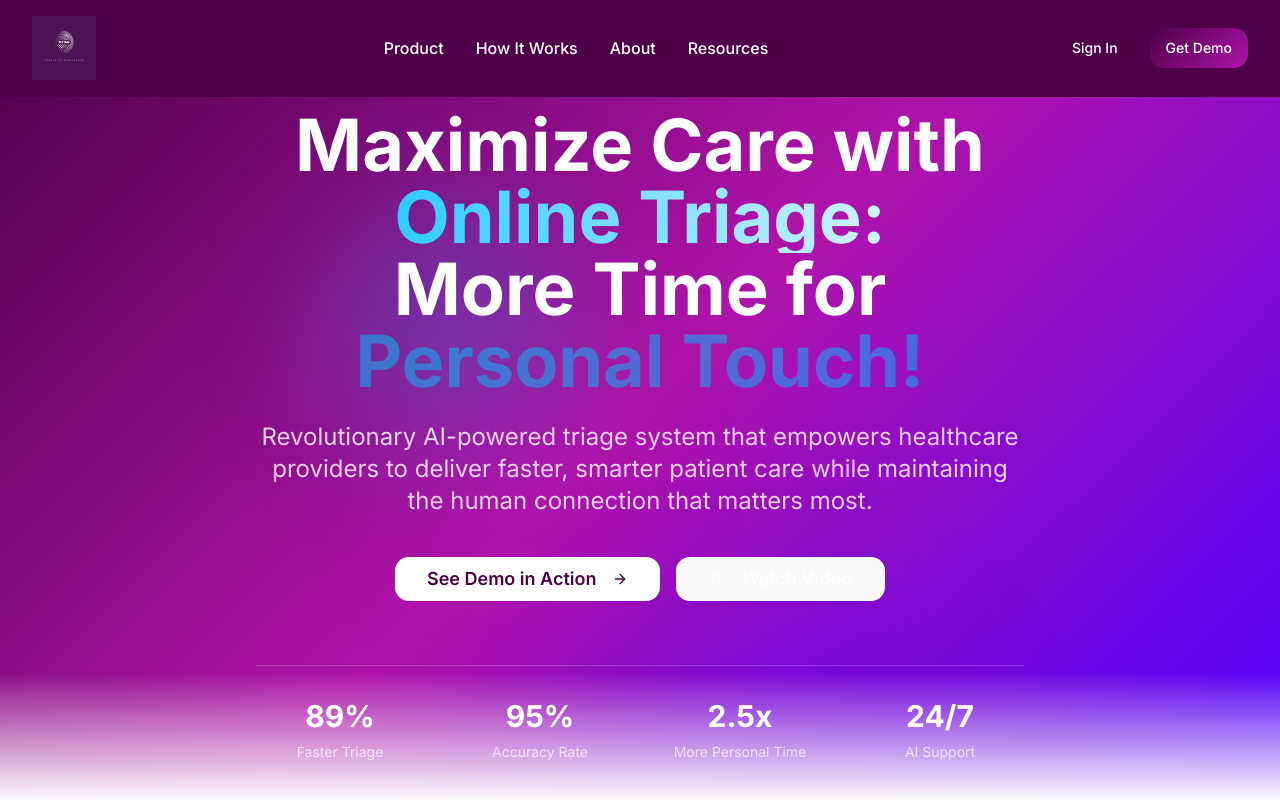
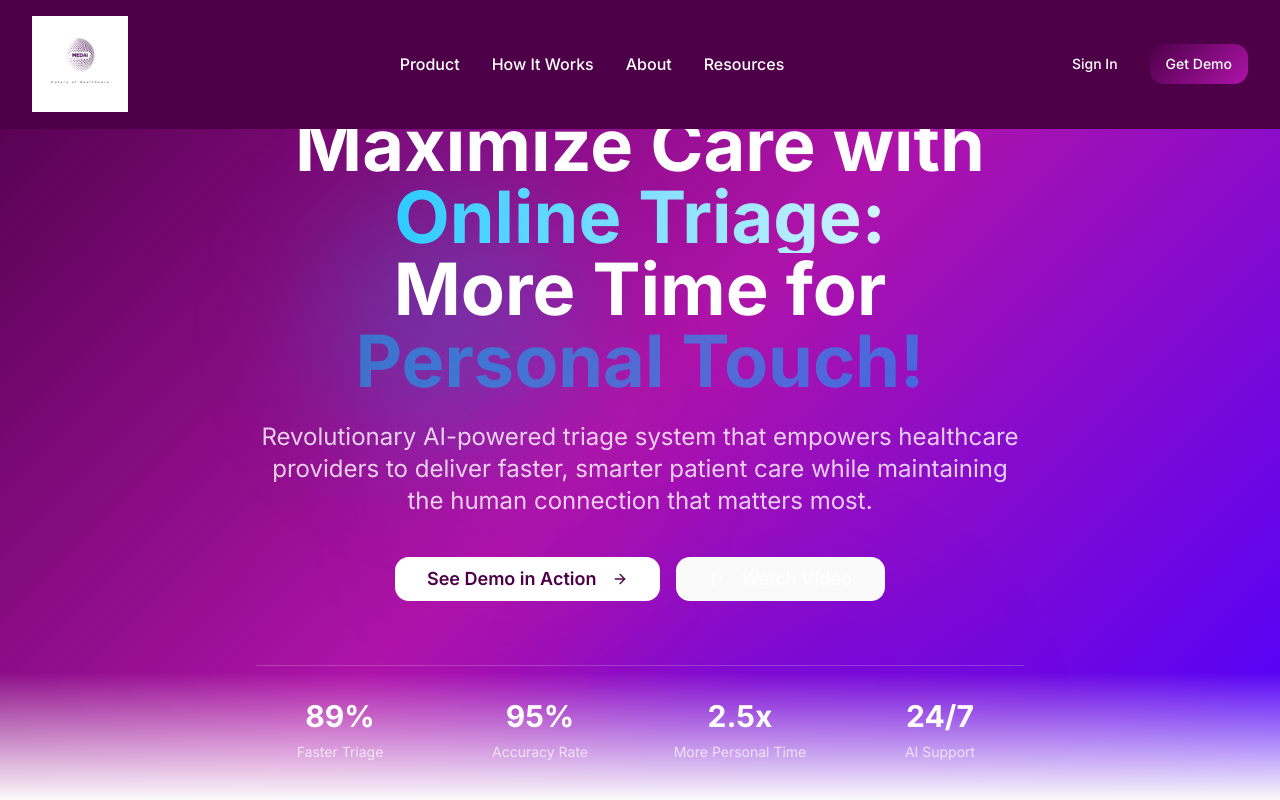
Before and after one commit to jagadale1234/MedAi_main_website, a React (Vite) app: page / in a window 1280 px wide. Shown: the top 800 px of the page. Built offline with nearby package versions, Linux system fonts and the light colour scheme.

Commit message:
Update logo size and background
Make the logo 3x bigger and remove background.

```diff
--- a/src/components/Layout/Header.tsx
+++ b/src/components/Layout/Header.tsx
@@ -18,7 +18,7 @@ const Header = () => {
         <div className="flex justify-between items-center py-4">
           {/* Logo */}
           <div className="flex items-center">
-            <img src="/lovable-uploads/62641709-061c-4ba9-8c57-661dac8ee544.png" alt="MEDAI Logo" className="w-16 h-16" />
+            <img src="/lovable-uploads/25fbb0f2-aa0d-46bd-90b8-4de23421e7c7.png" alt="MEDAI Logo" className="w-24 h-24" />
           </div>
 
           {/* Desktop Navigation */}
```
Also changed, not shown: public/lovable-uploads/25fbb0f2-aa0d-46bd-90b8-4de23421e7c7.png (added).
